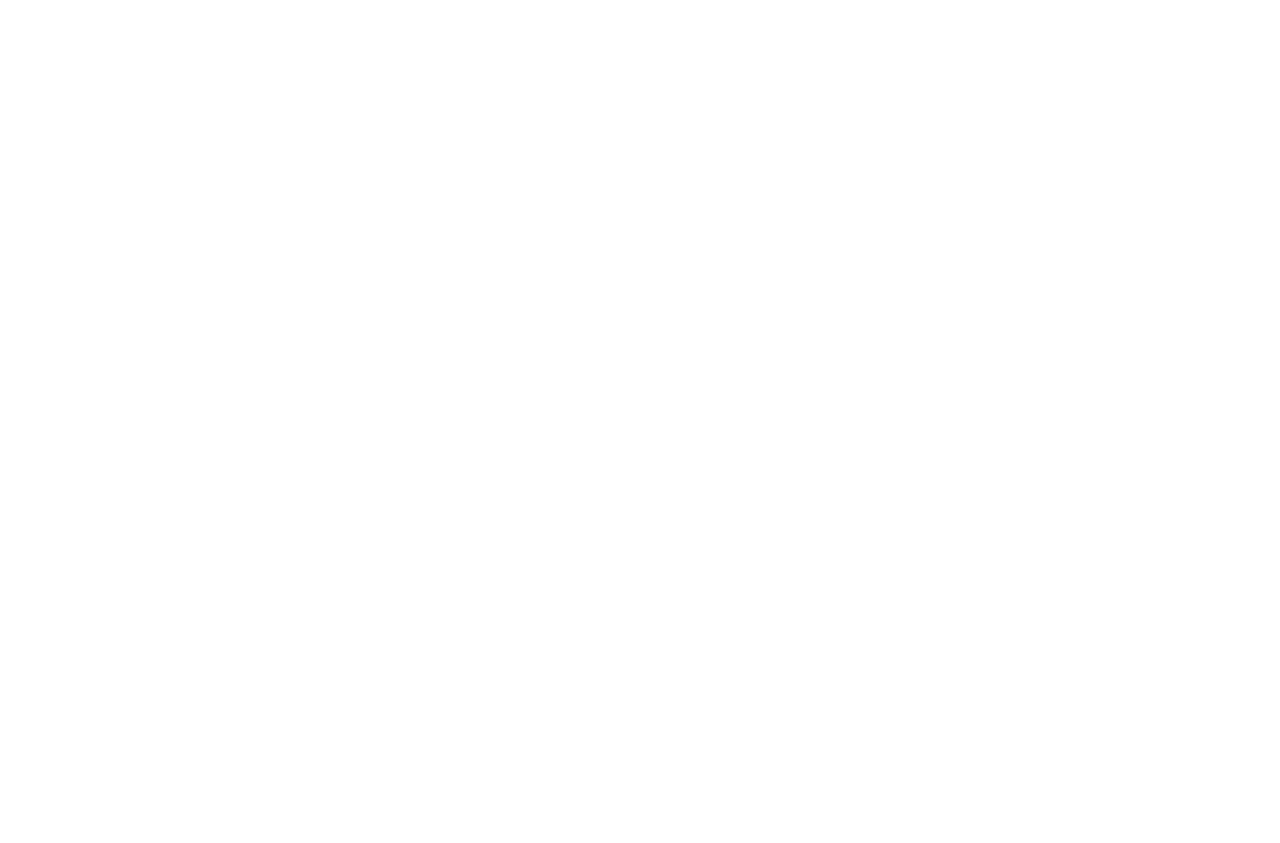
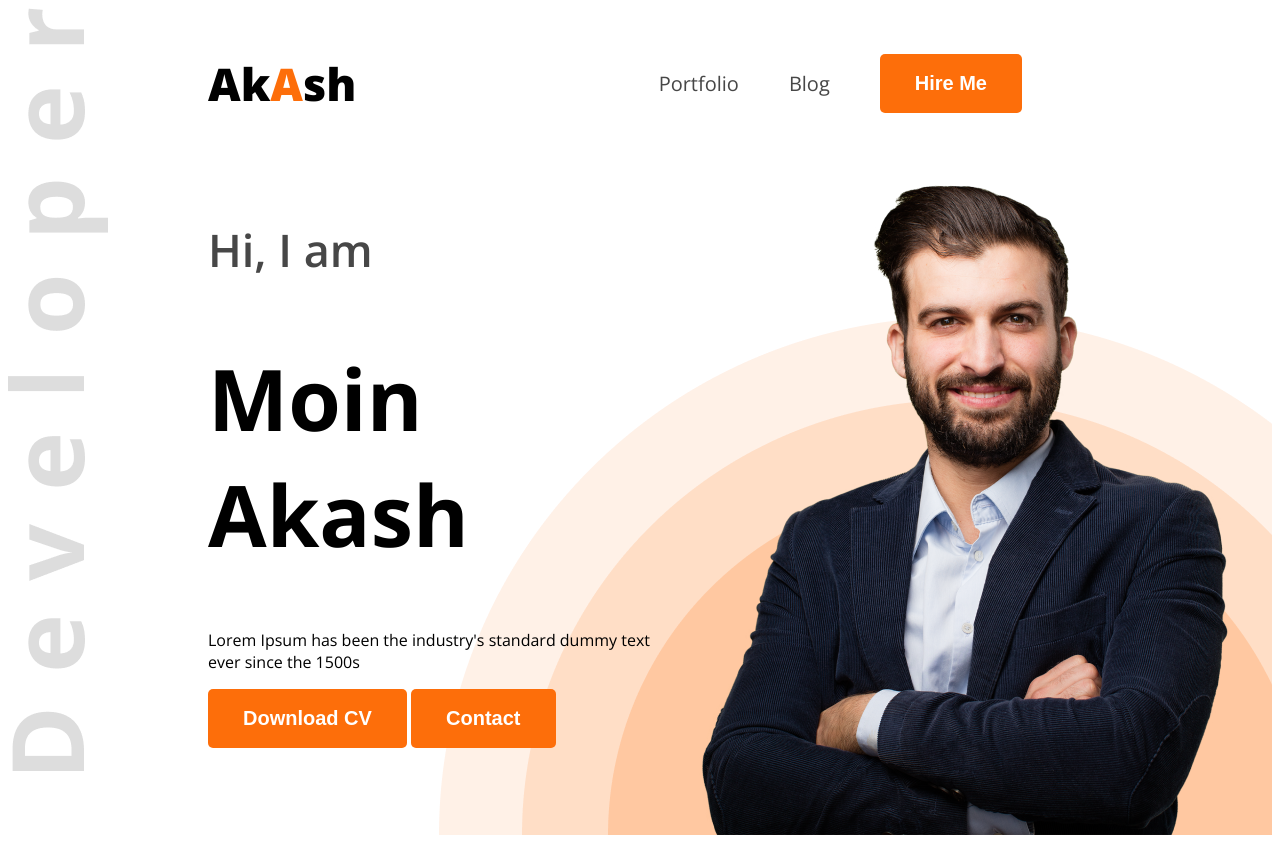
Before and after one commit to moinakash/demo-portfolio, a plain HTML site: page index.html in a window 1280 px wide. Before the commit the page ends 800 px from the top, so only its background shows below. Drawn offline with nearby package versions, Linux system fonts and the light colour scheme.

Commit message:
header done

```diff
--- a/index.html
+++ b/index.html
@@ -1,12 +1,39 @@
 <!DOCTYPE html>
 <html lang="en">
+
 <head>
     <meta charset="UTF-8">
     <meta name="viewport" content="width=device-width, initial-scale=1.0">
     <title>Web Developer Portfolio</title>
+    <link rel="preconnect" href="https://fonts.googleapis.com">
+    <link rel="preconnect" href="https://fonts.gstatic.com" crossorigin>
+    <link href="https://fonts.googleapis.com/css2?family=Open+Sans:ital,wght@0,300..800;1,300..800&display=swap"
+        rel="stylesheet">
+    <link rel="stylesheet" href="styles/portfolio.css">
 </head>
-<body>
-    <header>
+
+<body class="open-sans-normal">
+    <header class="header">
+        <nav>
+            <h3 class="nav-title">Ak<span class="text-primary">A</span>sh</h3>
+            <ul>
+                <li><a class="dark-2" href="">Portfolio</a></li>
+                <li><a class="dark-2" href="">Blog</a></li>
+                <li><a href=""><button class="btn-primary">Hire Me</button></a></li>
+            </ul>
+        </nav>
+        <div class="banner">
+            <div class="banner-content">
+                <h4 class="banner-greetings dark-2">Hi, I am</h4>
+                <h1 class="banner-title">Moin Akash</h1>
+                <p class="banner-description">
+                    Lorem Ipsum has been the industry's standard dummy text ever since the 1500s
+                </p>
+                <button class="btn-primary" >Download CV</button>
+                <button class="btn-primary">Contact</button>
+            </div>
+            <img class="banner-profile-pic" src="images/hardy.png" alt="">
+        </div>
 
     </header>
     <main>
@@ -17,4 +44,5 @@
 
     </footer>
 </body>
+
 </html>
--- /dev/null
+++ b/styles/portfolio.css
@@ -0,0 +1,92 @@
+
+.open-sans-normal {
+  font-family: "Open Sans", sans-serif;
+  font-optical-sizing: auto;
+  font-style: normal;
+  font-variation-settings:
+    "wdth" 100;
+}
+
+/* shared style */
+.text-primary{
+    color: #FD6E0A;
+}
+
+.dark-2{
+    color: #474747;
+}
+
+.btn-primary{
+    background-color: #FD6E0A;
+    font-weight: bold;
+    font-size: 20px;
+    color: white;
+    padding: 18px 35px;
+    border-radius: 5px;
+    border: none;
+}
+
+/* header */
+
+.header{
+    background-image: url('../images/developer.png'), url('../images/header_bg.png');
+    background-repeat: no-repeat;
+    background-position: top left, bottom right;
+}
+
+/* Nav styles */
+
+nav{
+    display: flex;
+    align-items: center;
+    justify-content: space-between;
+    margin: 0px 200px;
+}
+
+.nav-title{
+    font-weight: 800;
+    font-size: 45px;
+}
+
+nav ul li {
+    list-style: none;
+    margin-right: 50px;
+
+}
+
+nav li a{
+    text-decoration: none;
+    font-size: 20px;
+}
+
+nav ul{
+    display: flex;
+    align-items: center;
+
+}
+
+/* banner styles */
+
+.banner{
+    display: flex;
+    justify-content: space-between;
+    margin: 0 35px 0 200px;
+}
+.banner-content{
+    max-width: 580px;
+}
+
+.banner-greetings{
+    font-size: 45px;
+    font-weight: 600;
+
+}
+
+.banner-title{
+    font-weight: bold;
+    font-size: 85px;
+}
+
+.banner-profile-pic{
+    width: 680px;
+}
```
Also changed, not shown: images/akash.png (added), images/new_akash.png (added), images/test.png (added), 1 other file.
